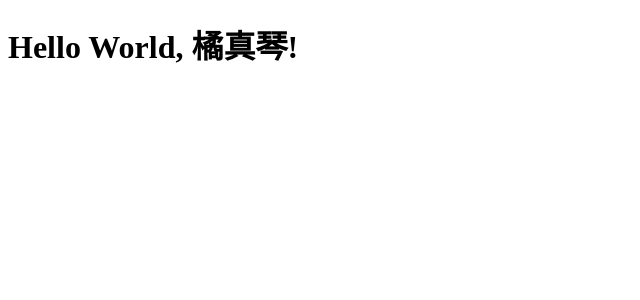
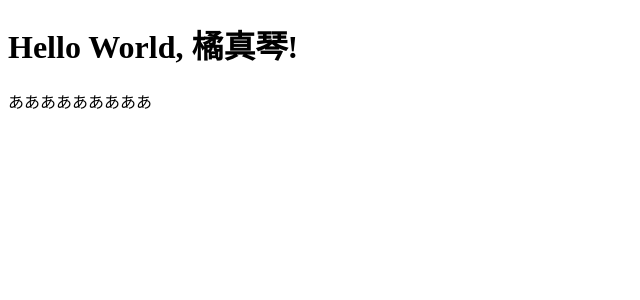
Before and after one commit to C058/react-handson, a React app: page / in a window 1280 px wide. Shown: the top 300 px of the page, without its empty margins (0-640 px from the left). Built offline with nearby package versions, Linux system fonts and the light colour scheme; the HTML template or start-up script is replaced by a standard one.

Commit message:
デモ用ブランチ作成

```diff
--- a/package.json
+++ b/package.json
@@ -18,6 +18,8 @@
     "react-dom": "^16.12.0"
   },
   "scripts": {
-    "build": "webpack"
+    "build": "webpack",
+    "watch": "webpack --watch --progress",
+    "start": "webpack-dev-server & webpack --watch --progress"
   }
 }
--- a/src/app.jsx
+++ b/src/app.jsx
@@ -1,6 +1,5 @@
 import React from 'react';
 import ReactDOM from 'react-dom';
-
 import {HelloWorld} from './sub.jsx';
 
 class App extends React.Component {
@@ -8,6 +7,7 @@ class App extends React.Component {
     return (
       <div>
         <HelloWorld name="橘真琴" />
+        <div>あああああああああ</div>
       </div>
     );
   }
--- a/webpack.config.js
+++ b/webpack.config.js
@@ -13,7 +13,7 @@ module.exports = {
     module: {
       rules: [
         {
-            test: /\.(js|jsx)$/,
+          test: /\.(js|jsx)$/,
           use: {
             // Babel を利用する
             loader: 'babel-loader',
@@ -34,4 +34,4 @@ module.exports = {
       contentBase: 'dist',
       open: true
     }
-  };
+};
```
